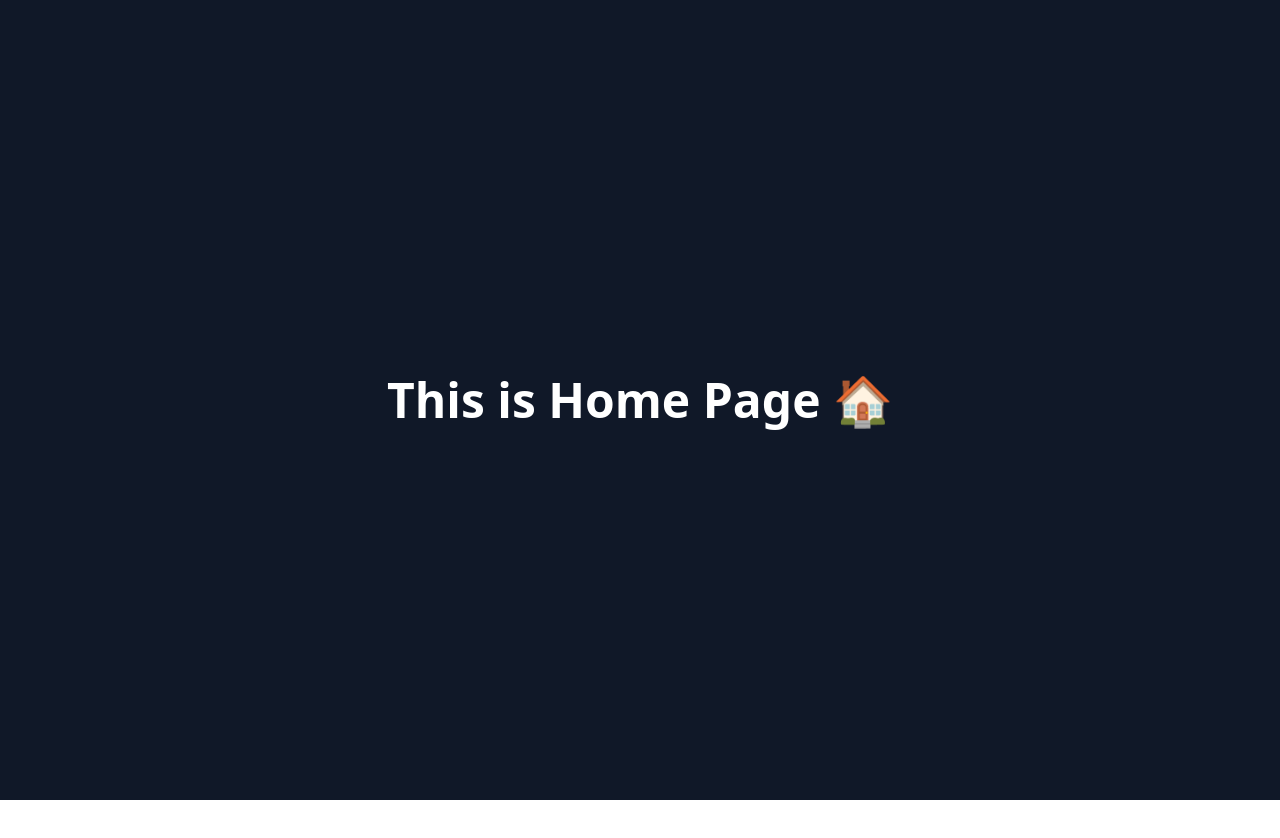
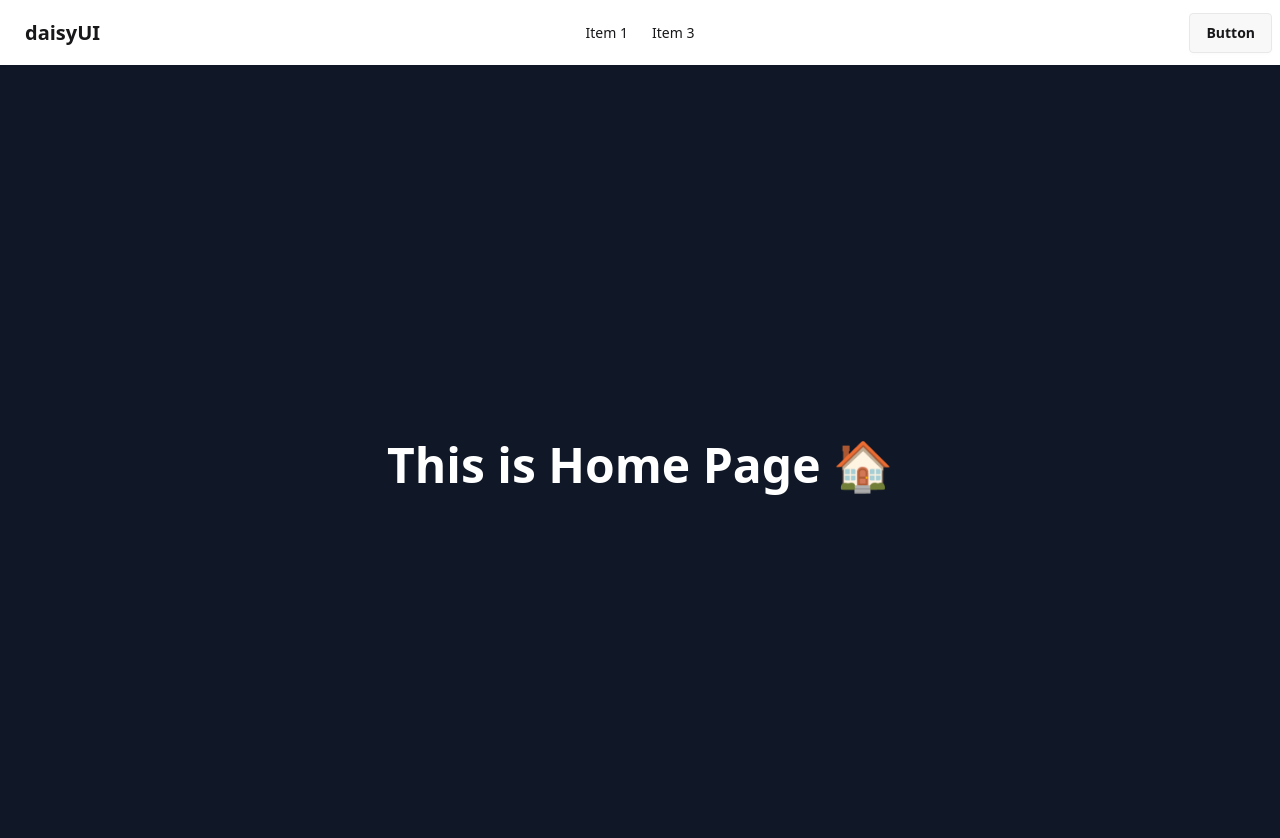
Before and after one commit to masud667/Project--Synthera, a Next.js app: page / in a window 1280 px wide. Shown: the top 838 px of the page. Before the commit the page ends 800 px from the top, so only its background shows below. Built offline with nearby package versions, Linux system fonts and the light colour scheme.

Commit message:
add demo nav bar

```diff
--- a/src/app/layout.js
+++ b/src/app/layout.js
@@ -1,5 +1,6 @@
 import { Geist, Geist_Mono } from "next/font/google";
 import "./globals.css";
+import NavBar from "@/components/NavBar";
 
 const geistSans = Geist({
   variable: "--font-geist-sans",
@@ -22,7 +23,8 @@
       <body
         className={`${geistSans.variable} ${geistMono.variable} antialiased`}
       >
-        {children}
+        <NavBar></NavBar>
+        <div>{children}</div>
       </body>
     </html>
   );
--- /dev/null
+++ b/src/components/NavBar.jsx
@@ -0,0 +1,41 @@
+import React from 'react';
+
+const NavBar = () => {
+
+    const navItems = <>
+                        <li><a>Item 1</a></li>
+                        <li><a>Item 3</a></li>
+                    </>
+
+    return (
+        <div className="navbar bg-base-100 shadow-sm">
+            <div className="navbar-start">
+                <div className="dropdown">
+                <div tabIndex={0} role="button" className="btn btn-ghost lg:hidden">
+                    <svg xmlns="http://www.w3.org/2000/svg" className="h-5 w-5" fill="none" viewBox="0 0 24 24" stroke="currentColor"> <path strokeLinecap="round" strokeLinejoin="round" strokeWidth="2" d="M4 6h16M4 12h8m-8 6h16" /> </svg>
+                </div>
+                <ul
+                    tabIndex={0}
+                    className="menu menu-sm dropdown-content bg-base-100 rounded-box z-1 mt-3 w-52 p-2 shadow">
+                    {
+                        navItems
+                    }
+                </ul>
+                </div>
+                <a className="btn btn-ghost text-xl">daisyUI</a>
+            </div>
+            <div className="navbar-center hidden lg:flex">
+                <ul className="menu menu-horizontal px-1">
+                {
+                    navItems
+                }
+                </ul>
+            </div>
+            <div className="navbar-end">
+                <a className="btn">Button</a>
+            </div>
+        </div>
+    );
+};
+
+export default NavBar;
```
